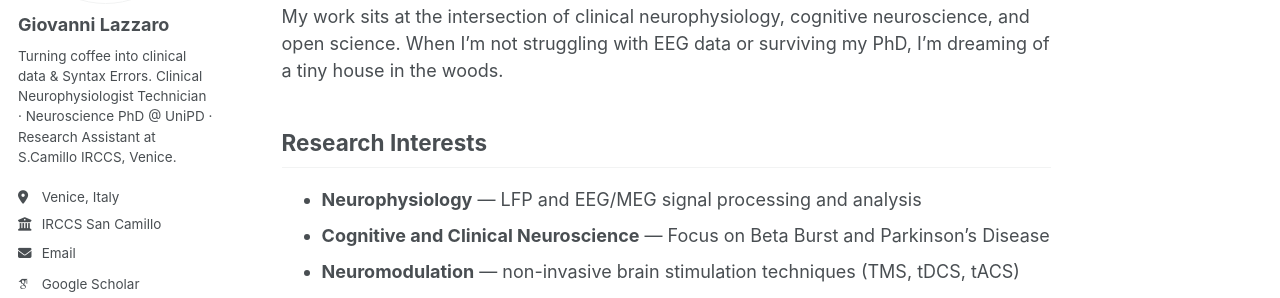
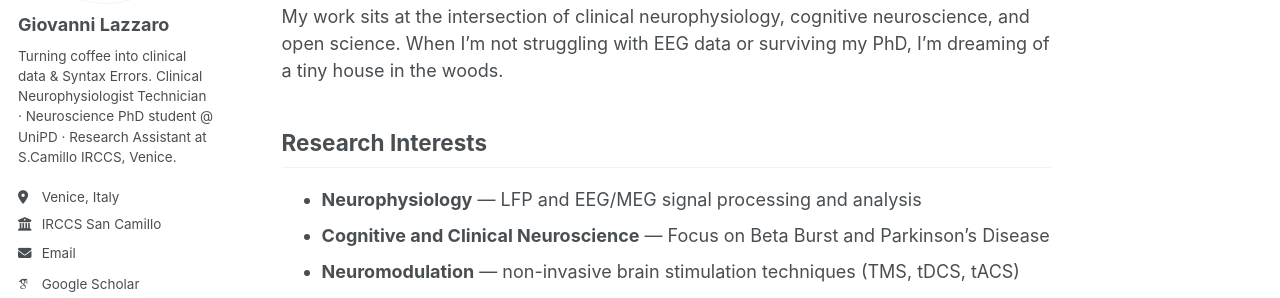
Before and after one commit to GiovanniLazzaro/GiovanniLazzaro.github.io, a Jekyll site: the page built from _pages/about.md, in a window 1280 px wide. Shown: the part 272-570 px from the top of the page. Built offline with Jekyll 4.4.1, drawn with Linux system fonts in a browser that asks for light colours; some web fonts are replaced; a script bundle is joined from its source files by our own code; library files that are not in the unit come from our copies.

Commit message:
Update _config.yml

```diff
--- a/_config.yml
+++ b/_config.yml
@@ -12,7 +12,7 @@ repository               : "GiovanniLazzaro/GiovanniLazzaro.github.io"
 author:
   name             : "Giovanni Lazzaro"
   avatar           : "profile.jpg"
-  bio              : "Turning coffee into clinical data & Syntax Errors. Clinical Neurophysiologist Technician · Neuroscience PhD @ UniPD · Research Assistant at S.Camillo IRCCS, Venice."
+  bio              : "Turning coffee into clinical data & Syntax Errors. Clinical Neurophysiologist Technician · Neuroscience PhD student @ UniPD · Research Assistant at S.Camillo IRCCS, Venice."
   location         : "Venice, Italy"
   employer         : "IRCCS San Camillo"
   osf              :  https://osf.io/user/mdjgu
```
